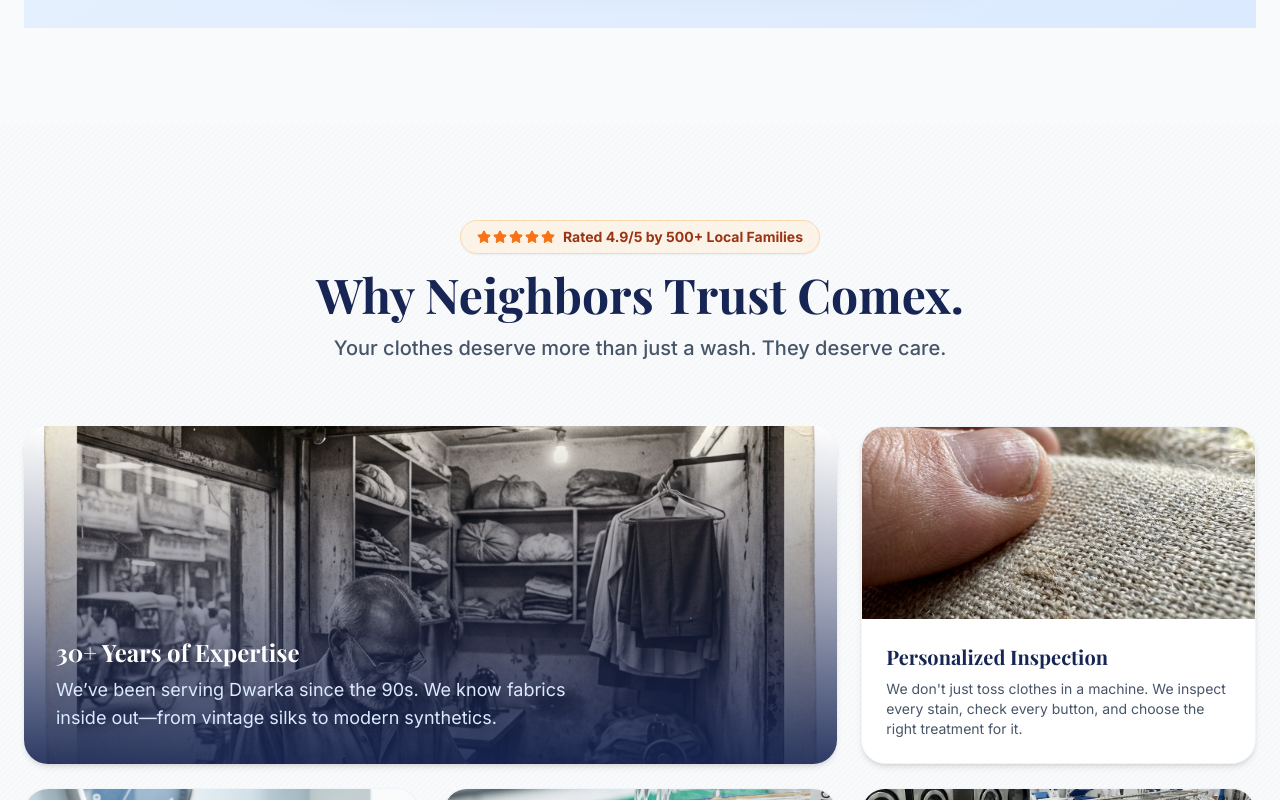
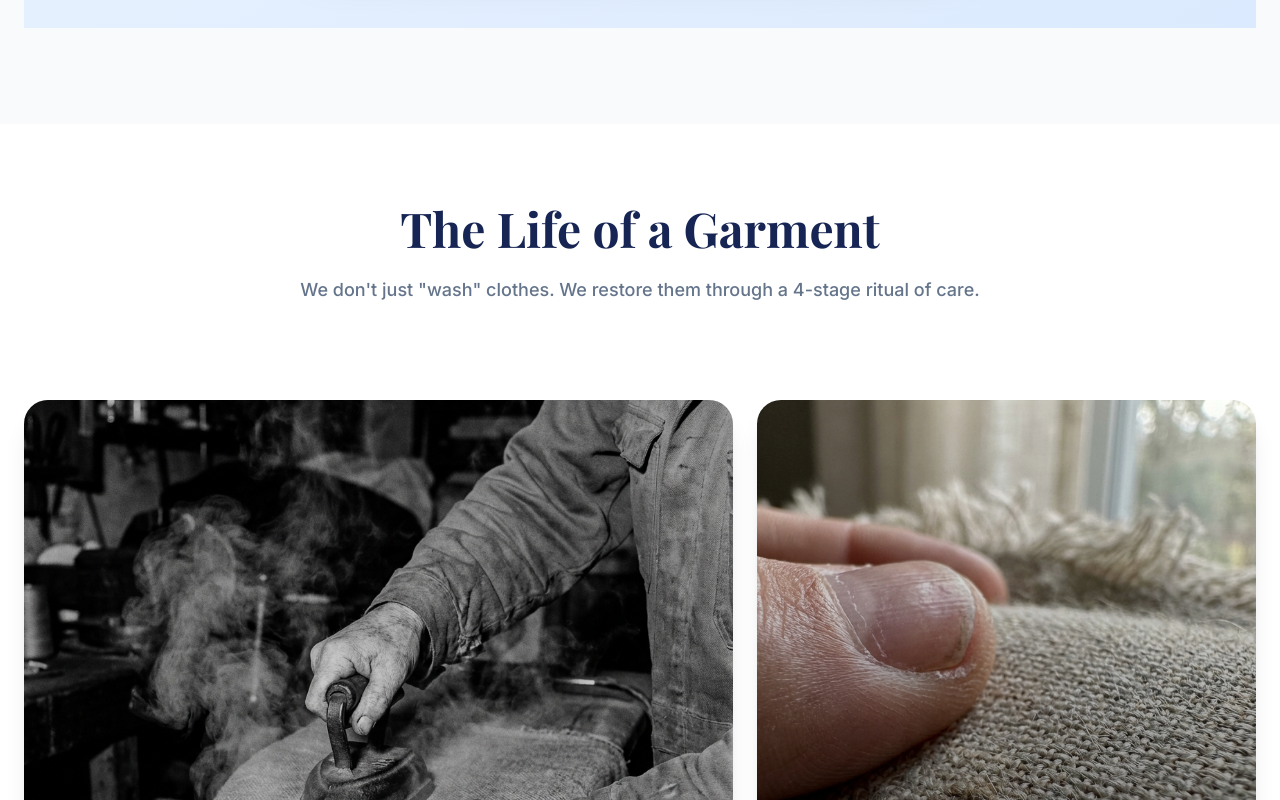
Before and after one commit to comexdryclean70/comex-dryclean-main-website, a Next.js app: page / in a window 1280 px wide. Shown: the part 5700-6500 px from the top of the page. Built offline with nearby package versions, Linux system fonts and the light colour scheme; a web font is replaced by a local one.

Commit message:
feat: replace trust gallery with new editorial component

```diff
--- a/src/app/page.tsx
+++ b/src/app/page.tsx
@@ -6,7 +6,7 @@ import TrustStrip from "@/components/TrustStrip";
 import MastersTouch from "@/components/MastersTouch";
 import ProcessSteps from "@/components/ProcessSteps";
 import PriceCards from "@/components/PriceCards";
-import TrustGallery from "@/components/TrustGallery";
+import TrustEditorial from "@/components/TrustEditorial";
 import CallToAction from "@/components/CallToAction";
 import BookingWizard from "@/components/BookingWizard";
 import StorySection from "@/components/StorySection";
@@ -46,7 +46,7 @@ export default function Home() {
           </Suspense>
         </div>
       </section>
-      <TrustGallery />
+      <TrustEditorial />
       <CallToAction />
       <MainFooter />
       <StickyFooter />
```
